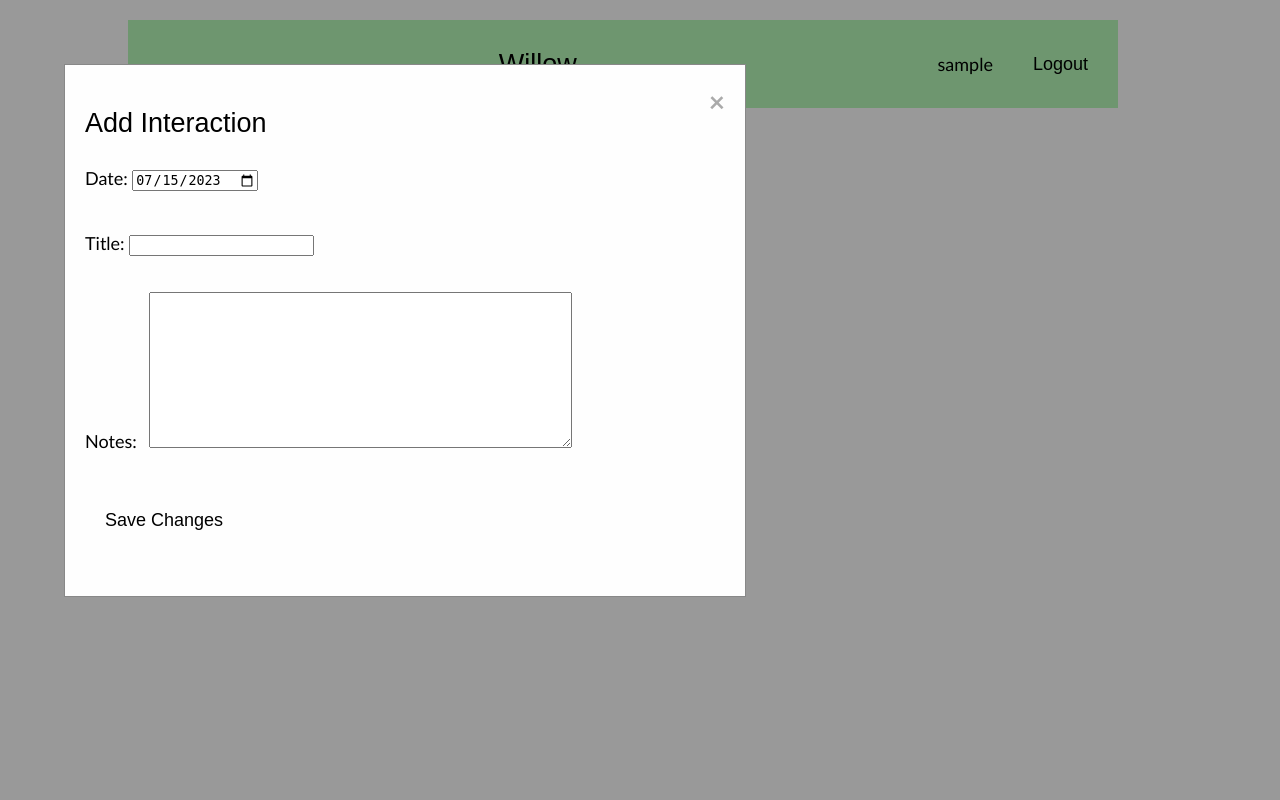
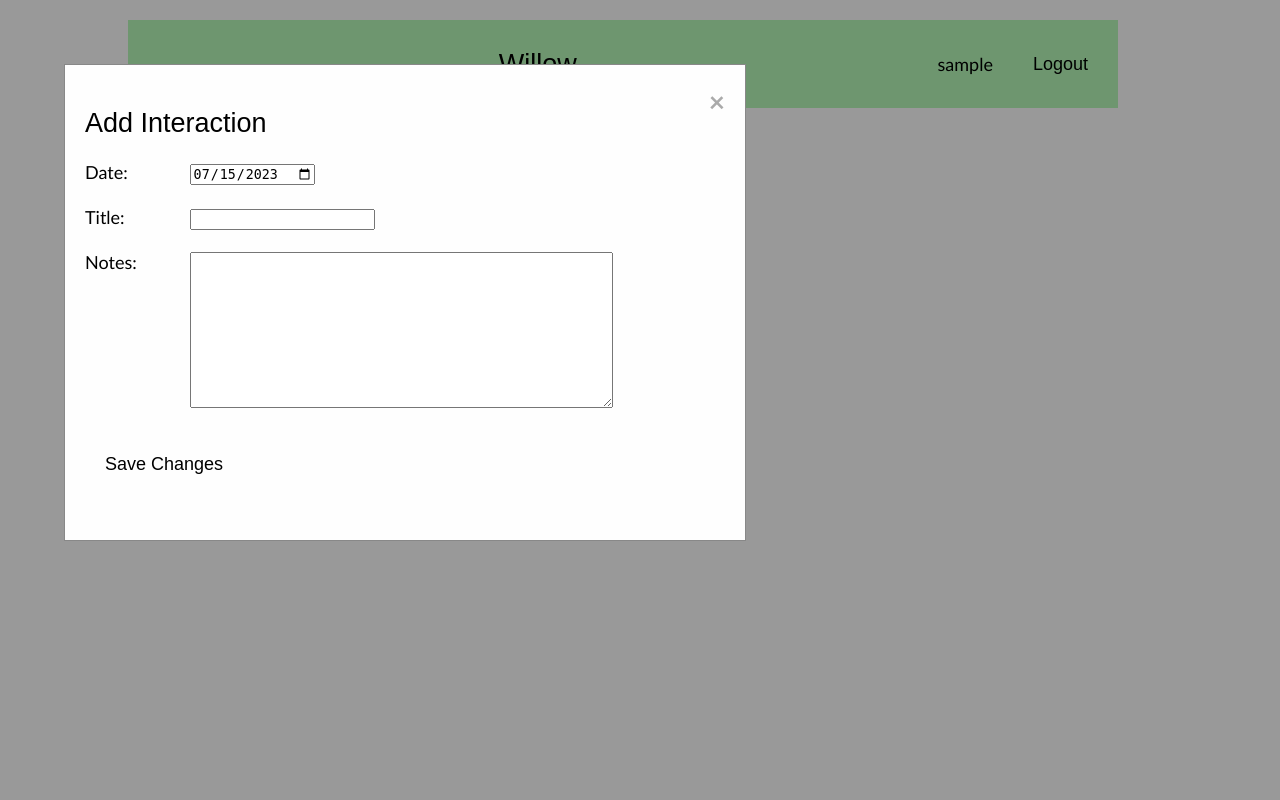
Before and after one commit to anupamck/willow, a Flask app: page /add_interaction/1/1 in a window 1280 px wide. Run offline with Flask 3, Linux system fonts and the light colour scheme; the visitor is signed in with stand-in values (Sample User, id 1); parts of the project's set-up code (start-up, migrations or seed data) failed here and were passed over.

Commit message:
Improve form formatting - ensure that fields are aligned

```diff
--- a/app/static/willow.css
+++ b/app/static/willow.css
@@ -113,8 +113,21 @@ nav a {
 }
 
 .form-group label {
-  width: 90px;
-  display: inline-block
+  white-space: nowrap;
+  display: inline-block;
+  vertical-align: top;
+}
+
+.login-form .form-group label {
+  min-width: 120px;
+}
+
+.contact-form .form-group label {
+  min-width: 180px;
+}
+
+.interaction-form .form-group label {
+  min-width: 100px;
 }
 
 
@@ -257,10 +270,6 @@ button.delete-button:hover {
   flex-direction: row;
 }
 
-.notes-input label {
-  margin-right: 0.5rem;
-}
-
 .flash {
   color: red;
   font-weight: bold;
--- a/app/templates/contactForm.html
+++ b/app/templates/contactForm.html
@@ -18,22 +18,27 @@
       Edit Contact
       {% endif %}
     </h2>
+    <div class="contact-form">
       {% if form_type == 'add' %}
       <form action="{{ url_for('contacts.add_contact') }}" method="POST">
+        <div class="form-group">
           <label for="name">Name:</label>
           <input type="text" id="name" name="name" value="" required><br><br>
           <label for="frequency">Frequency (in days):</label>
           <input type="number" id="frequency" name="frequency" value="" required min="1"><br><br>
           <button type="submit">Save Changes</button>
+        </div>
       </form>
       {% else %}
       <form action="{{ url_for('contacts.edit_contact', person_id=contact[0]) }}" method="POST">
         <input type="hidden" id="contact-id" name="id" value="{{ contact[0] }}">
+        <div class="form-group">
           <label for="name">Name:</label>
           <input type="text" id="name" name="name" value="{{ contact[1] }}" required><br><br>
           <label for="frequency">Frequency (in days):</label>
           <input type="number" id="frequency" name="frequency" value="{{ contact[2] }}" required min="1"><br><br>
           <button type="submit">Save Changes</button>
+        </div>
       </form>
       {% endif %}
       <div class="flash">
@@ -43,4 +48,5 @@
       </div>
     </div>
   </div>
+</div>
 {% endblock %}
--- a/app/templates/contacts.html
+++ b/app/templates/contacts.html
@@ -1,5 +1,9 @@
 {% extends "base.html" %}
 {% block title %} Contacts {% endblock %}
+{% block head %}
+{{ super() }}
+<script src="{{ url_for('static', filename='confirmDeleteContact.js') }}"></script>
+{% endblock %}
 {% block content %}
 <h2> My Contacts </h2>
 <section class="main">
--- a/app/templates/interactionForm.html
+++ b/app/templates/interactionForm.html
@@ -13,9 +13,11 @@
       Edit Interaction
       {% endif %}
     </h2>
+    <div class="interaction-form">
       {% if form_type == 'add' %}
       <form action="{{ url_for('interactions.add_interaction', person_id=person_id, contact_name=contact_name) }}"
         method="POST">
+        <div class="form-group">
           <input type="hidden" id="person-id" name="person_id" value="{{ person_id }}">
           <input type="hidden" id="contact-name" name="contact_name" value="{{ contact_name }}">
           <label for="date">Date:</label>
@@ -27,11 +29,13 @@
             <textarea id="notes" name="notes" rows="10" cols="50" required></textarea><br><br>
           </div>
           <button type="submit">Save Changes</button>
+        </div>
       </form>
       {% else %}
       <form
         action="{{ url_for('interactions.edit_interaction',  interaction_id=interaction[0], person_id=person_id, contact_name=contact_name) }}"
         method="POST">
+        <div class="form-group">
           <input type="hidden" id="interaction-id" name="id" value="{{ interaction[0] }}">
           <input type="hidden" id="person-id" name="person_id" value="{{ person_id }}">
           <input type="hidden" id="contact-name" name="contact_name" value="{{ contact_name }}">
@@ -44,6 +48,7 @@
             <textarea id="notes" name="notes" rows="10" cols="50" required>{{ interaction[3] }}</textarea><br><br>
           </div>
           <button type="submit">Save Changes</button>
+        </div>
       </form>
       {% endif %}
       <div class="flash">
@@ -53,4 +58,5 @@
       </div>
     </div>
   </div>
+</div>
 {% endblock %}
--- a/app/templates/interactions.html
+++ b/app/templates/interactions.html
@@ -1,5 +1,9 @@
 {% extends 'base.html' %}
 {% block title %}Interactions - {{ contact_name }}{% endblock %}
+{% block head %}
+{{ super() }}
+<script src="{{ url_for('static', filename='confirmDeleteInteraction.js') }}"></script>
+{% endblock %}
 {% block content %}
 <h2>Interactions - {{ contact_name }}</h1>
     <div class="button-container">
```
Lines whose indentation alone changed are shown as unchanged.
